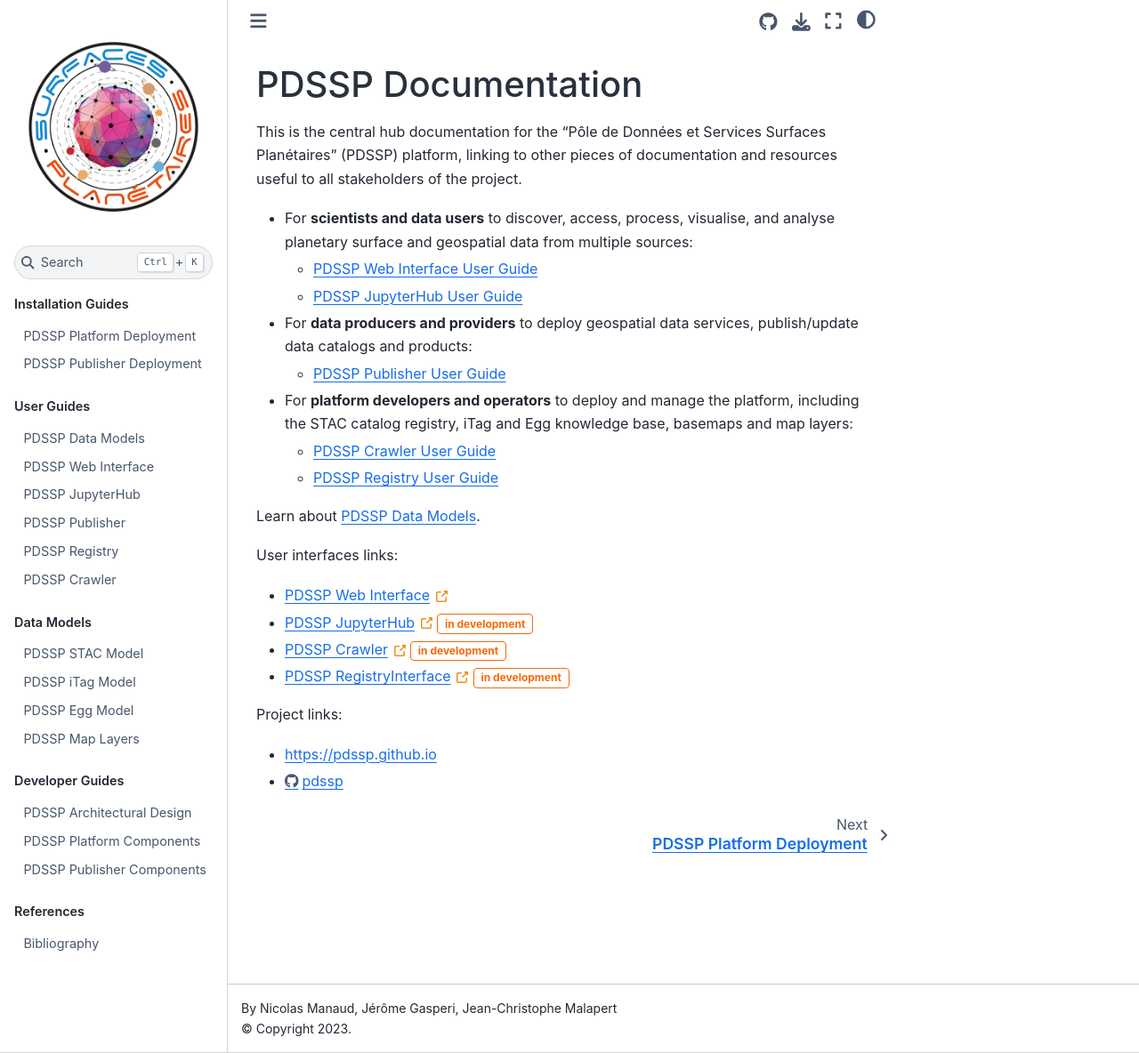
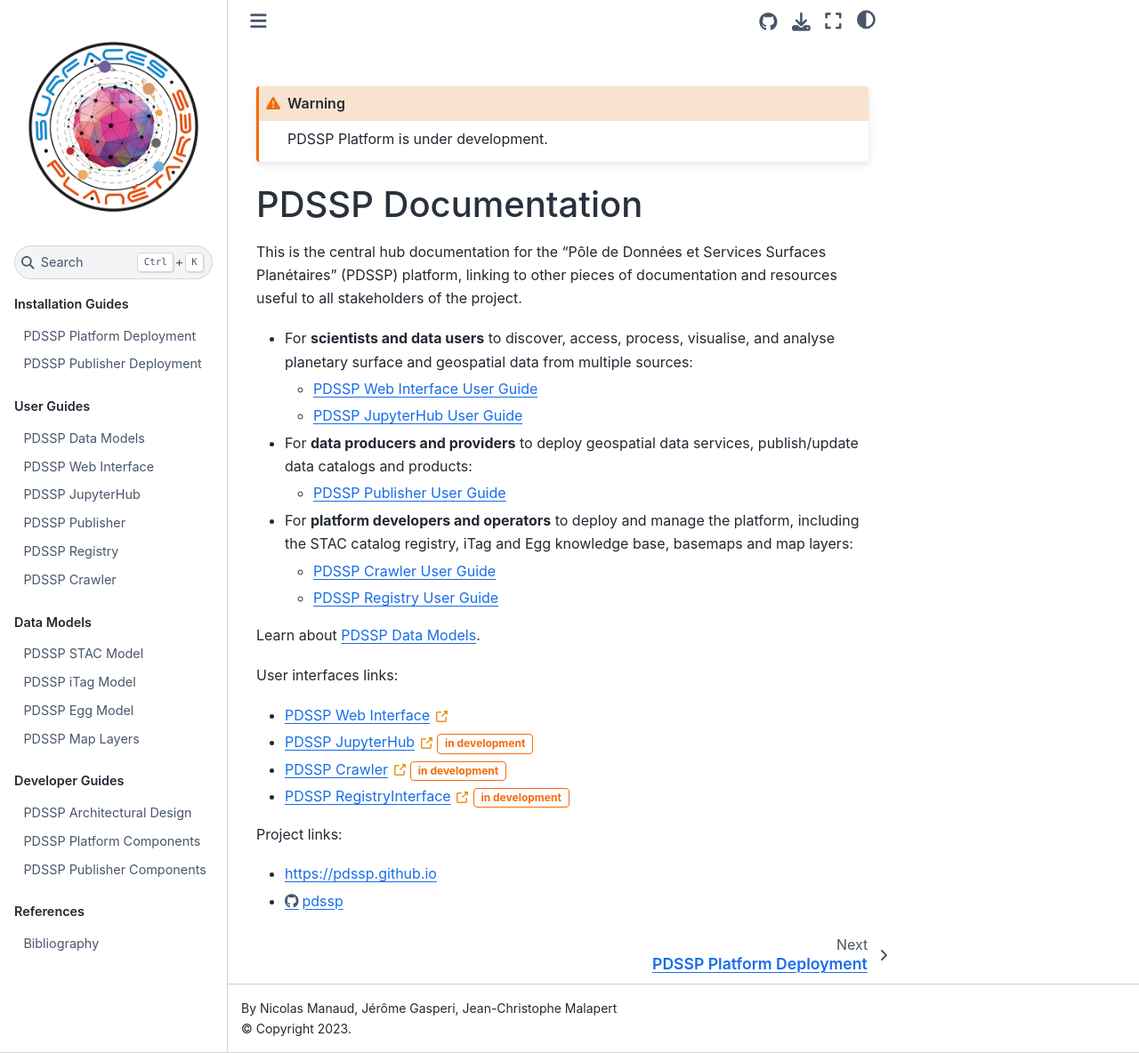
Before and after one commit to pdssp/pdssp-docs, a Jupyter Book: the page built from index.md, in a window 1280 px wide and 1184 px high. Shown: the whole window at 89% size. Built offline with Jupyter Book 1.0.4 settings and Sphinx 7.4.7 and the Sphinx Book theme 1.1.4, drawn with Linux system fonts in a browser that asks for light colours.

Commit message:
mostly documentation

````diff
--- a/index.md
+++ b/index.md
@@ -1,3 +1,6 @@
+```{warning} PDSSP Platform is under development.
+```
+
 # PDSSP Documentation
 
 This is the central hub documentation for the "Pôle de Données et Services Surfaces Planétaires" (PDSSP) platform, linking to other pieces of documentation and resources useful to all stakeholders of the project.
````
